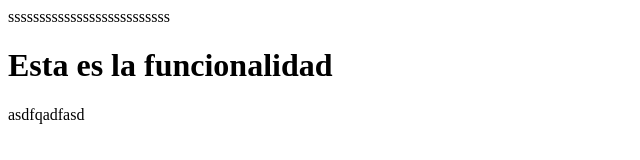
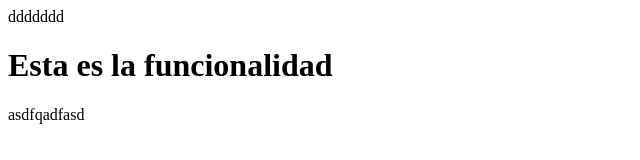
Before and after one commit to heroseven/asdfg, a plain HTML site: page stephan/funcionalidad1.html in a window 1280 px wide. Shown: the whole page, without its empty margins (0-640 px from the left). Drawn offline with Linux system fonts and the light colour scheme.

Commit message:
misma linea actualizacion

```diff
--- a/stephan/funcionalidad1.html
+++ b/stephan/funcionalidad1.html
@@ -3,7 +3,7 @@
 	<meta charset="UTF-8">
 	<title>Funcionalidad1</title>
 </head>
-<body>ssssssssssssssssssssssssss
+<body>ddddddd
 	<h1>Esta es la funcionalidad</h1>
 </body>
 </html>
```
